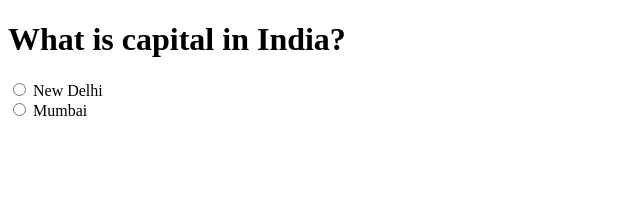
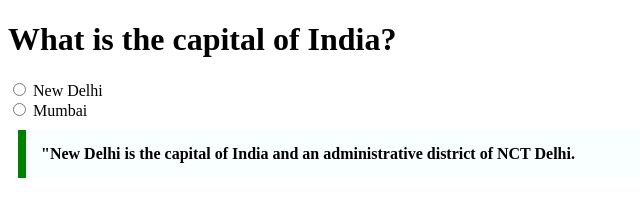
Before and after one commit to acciojob/trivia-ad790, a website: page main.html in a window 1280 px wide. Shown: the whole page, without its empty margins (0-640 px from the left). Drawn offline with Linux system fonts and the light colour scheme.

Commit message:
created a submission

```diff
--- a/main.html
+++ b/main.html
@@ -1,25 +1,29 @@
 <!DOCTYPE html>
-
-<html>
-
+<html lang="en">
 <head>
-	<link rel="stylesheet" href="styles.css">
+  <meta charset="UTF-8">
+  <title>Capital of India</title>
+  <style>
+    blockquote {
+      max-width: 600px;
+      margin: 10px;
+      padding: 15px;
+      border-left: 8px solid green;
+      background-color: #f8fffe;
+      font-weight: bold;
+    }
+  </style>
 </head>
-
 <body>
-	<!-- <h1> What is capital of India</h1> -->
-	<h1> What is capital in India?</h1>
-
-	<form>
+  <h1>What is the capital of India?</h1>
+  <form>
     <input type="radio" id="newDelhi" name="capital" value="New Delhi">
     <label for="newDelhi">New Delhi</label><br>
     <input type="radio" id="mumbai" name="capital" value="Mumbai">
     <label for="mumbai">Mumbai</label><br>
   </form>
-	<!-- the entire body must be written by student -->
-    <script type="text/javascript" src="./script.js">
-</script>
-
+  <blockquote>
+    "New Delhi is the capital of India and an administrative district of NCT Delhi.
+  </blockquote>
 </body>
-
 </html>
```
